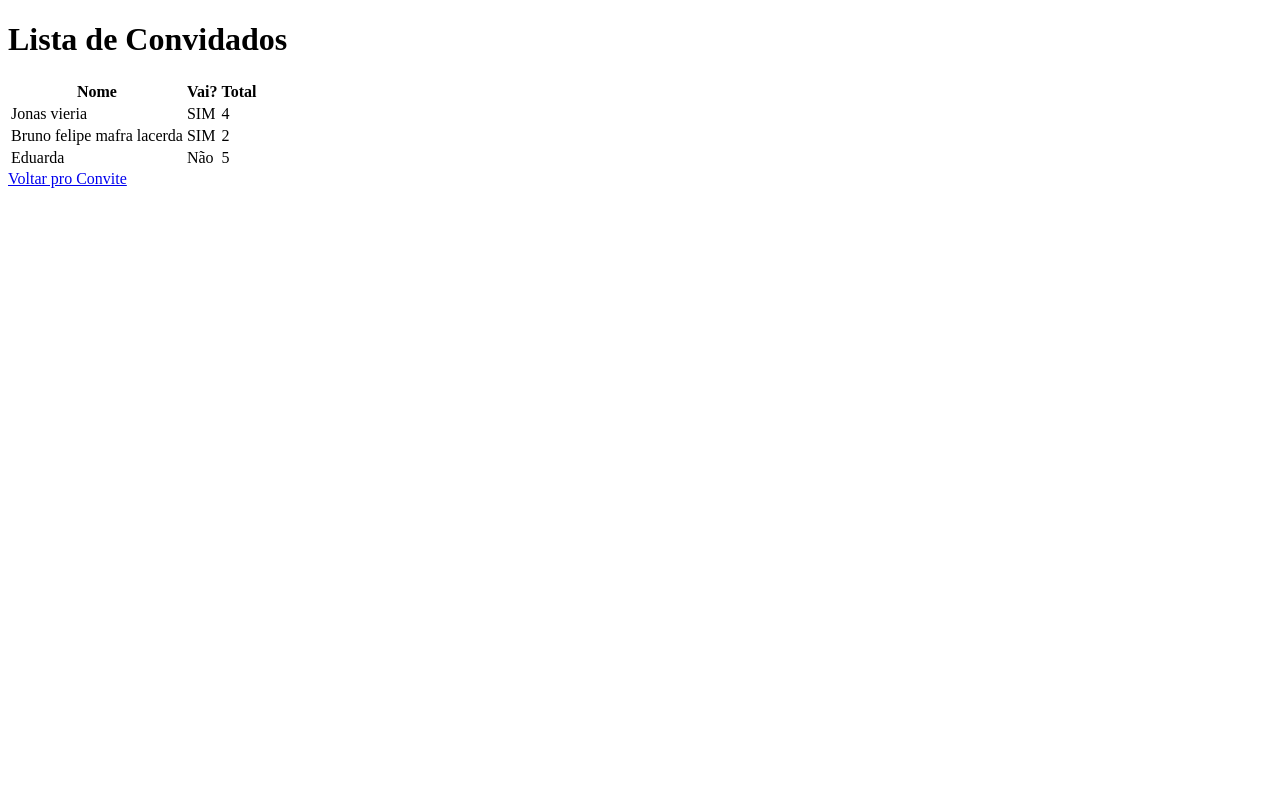
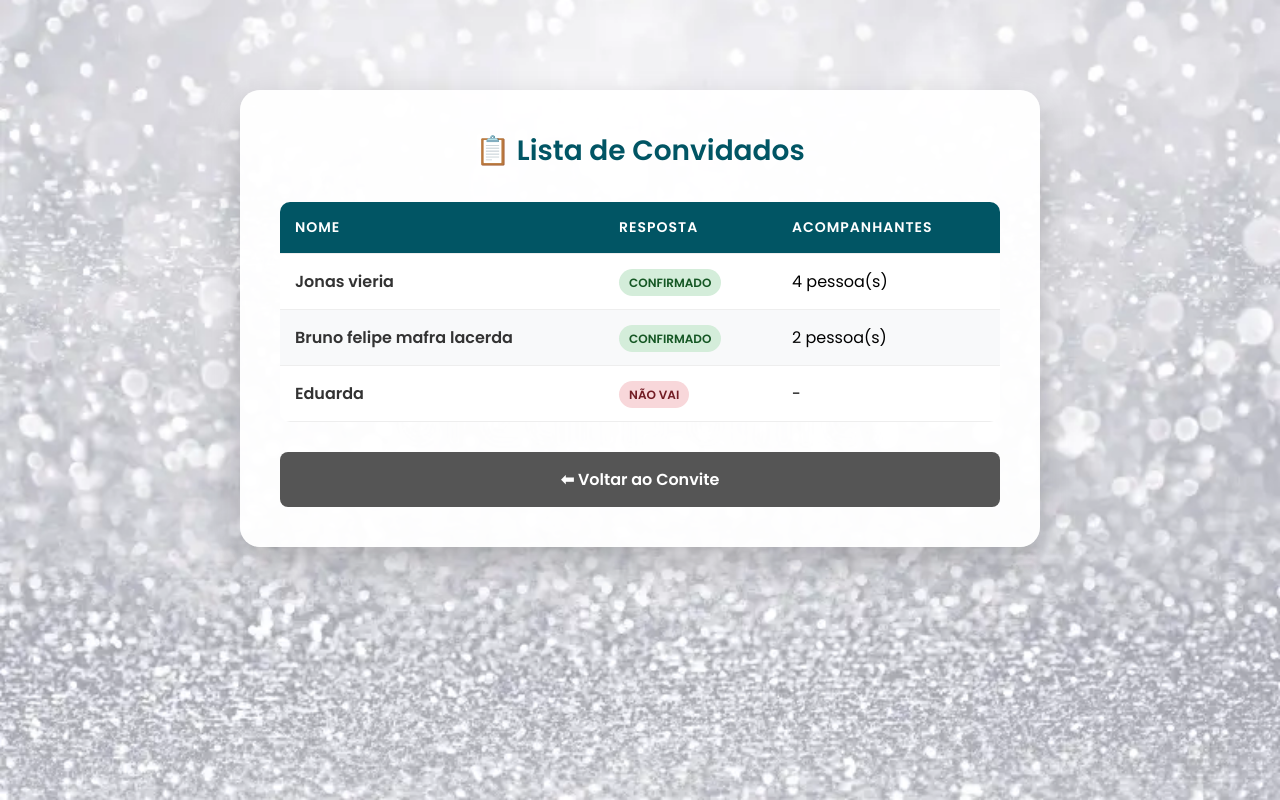
Before and after one commit to KugikiBF/Festa-Eduarda, a Flask app: page /lista in a window 1280 px wide. Run offline with Flask 3, Linux system fonts and the light colour scheme; data comes from the database, SQL or seed files in the repository; both versions use the stored data as it was before the commit.

Commit message:
Pictures

```diff
--- a/FESTA/templates/lista.html
+++ b/FESTA/templates/lista.html
@@ -3,40 +3,156 @@
 <head>
     <meta charset="UTF-8">
     <meta name="viewport" content="width=device-width, initial-scale=1.0">
-    <title>Lista de presença</title>
+    <title>Lista de Presença</title>
+    <link href="https://fonts.googleapis.com/css2?family=Poppins:wght@300;400;600&display=swap" rel="stylesheet">
+    <style>
+        /* 1. Reset e Fundo igual ao do Index */
+        * { margin: 0; padding: 0; box-sizing: border-box; }
+
+        body {
+            font-family: 'Poppins', sans-serif;
+            /* Puxando a imagem da pasta static corretamente */
+            background-image: url("{{ url_for('static', filename='imgs/fundo-body.webp') }}");
+            background-size: cover;
+            background-position: center;
+            background-attachment: fixed;
+            min-height: 100vh;
+            padding: 40px 20px;
+            display: flex;
+            justify-content: center;
+            align-items: flex-start; /* Alinha no topo com um pouco de margem */
+        }
+
+        /* 2. O Cartão da Lista (Efeito Vidro) */
+        .container-lista {
+            background-color: rgba(255, 255, 255, 0.95);
+            padding: 40px;
+            border-radius: 20px;
+            box-shadow: 0 15px 35px rgba(0,0,0,0.2);
+            width: 100%;
+            max-width: 800px;
+            margin-top: 50px;
+        }
+
+        h1 {
+            text-align: center;
+            color: #015564;
+            margin-bottom: 30px;
+            font-size: 28px;
+        }
+
+        /* 3. Tabela Moderna */
+        table {
+            width: 100%;
+            border-collapse: collapse;
+            margin-bottom: 30px;
+            background: white;
+            border-radius: 10px;
+            overflow: hidden; /* Arredonda os cantos da tabela */
+        }
+
+        thead {
+            background-color: #015564;
+            color: white;
+        }
+
+        th, td {
+            padding: 15px;
+            text-align: left;
+            border-bottom: 1px solid #eee;
+        }
+
+        th {
+            font-weight: 600;
+            text-transform: uppercase;
+            font-size: 14px;
+            letter-spacing: 1px;
+        }
+
+        /* Efeito zebrado nas linhas */
+        tbody tr:nth-child(even) {
+            background-color: #f8f9fa;
+        }
+
+        /* Efeito ao passar o mouse na linha */
+        tbody tr:hover {
+            background-color: #e0f7fa;
+            transition: 0.2s;
+        }
+
+        /* Cores para SIM e NÃO */
+        .tag {
+            padding: 5px 10px;
+            border-radius: 15px;
+            font-size: 12px;
+            font-weight: bold;
+        }
+        .sim { background-color: #d4edda; color: #155724; }
+        .nao { background-color: #f8d7da; color: #721c24; }
+
+        /* 4. Botão Voltar */
+        .btn-voltar {
+            display: block;
+            width: 100%;
+            text-align: center;
+            padding: 15px;
+            background-color: #555;
+            color: white;
+            text-decoration: none;
+            border-radius: 8px;
+            font-weight: bold;
+            transition: 0.3s;
+        }
+        .btn-voltar:hover {
+            background-color: #333;
+            transform: translateY(-2px);
+        }
+    </style>
 </head>
 <body>
-    <div class="container_lista">
-        <h1>Lista de Convidados</h1>
+
+    <div class="container-lista">
+        <h1>📋 Lista de Convidados</h1>
+
+        {% if lista_pessoas %}
             <table>
                 <thead>
                     <tr>
                         <th>Nome</th>
-                    <th>Vai?</th>
-                    <th>Total</th>
+                        <th>Resposta</th>
+                        <th>Acompanhantes</th>
                     </tr>
                 </thead>
                 <tbody>
                     {% for pessoa in lista_pessoas %}
                     <tr>
-                    <td>{{ pessoa[0] }}</td>
+                        <td style="font-weight: 600; color: #333;">{{ pessoa[0] }}</td>
 
                         <td>
                             {% if pessoa[1] == 'SIM' %}
-                            <span>SIM</span>
+                                <span class="tag sim">CONFIRMADO</span>
                             {% else %}
-                            <span>Não</span>
+                                <span class="tag nao">NÃO VAI</span>
                             {% endif %}
                         </td>
 
                         <td>
-                        {{pessoa[2]}}
+                            {% if pessoa[1] == 'SIM' %}
+                                {{ pessoa[2] }} pessoa(s)
+                            {% else %}
+                                -
+                            {% endif %}
                         </td>
                     </tr>
-                {%endfor%}
+                    {% endfor %}
                 </tbody>
             </table>
-        <a href="/">Voltar pro Convite</a>
+        {% else %}
+            <p style="text-align: center; color: #666; margin-bottom: 20px;">Ninguém respondeu ainda...</p>
+        {% endif %}
+
+        <a href="/" class="btn-voltar">⬅ Voltar ao Convite</a>
     </div>
+
 </body>
 </html>
```
Also changed, not shown: FESTA/festa.db (deleted). Lines whose indentation alone changed are shown as unchanged.
